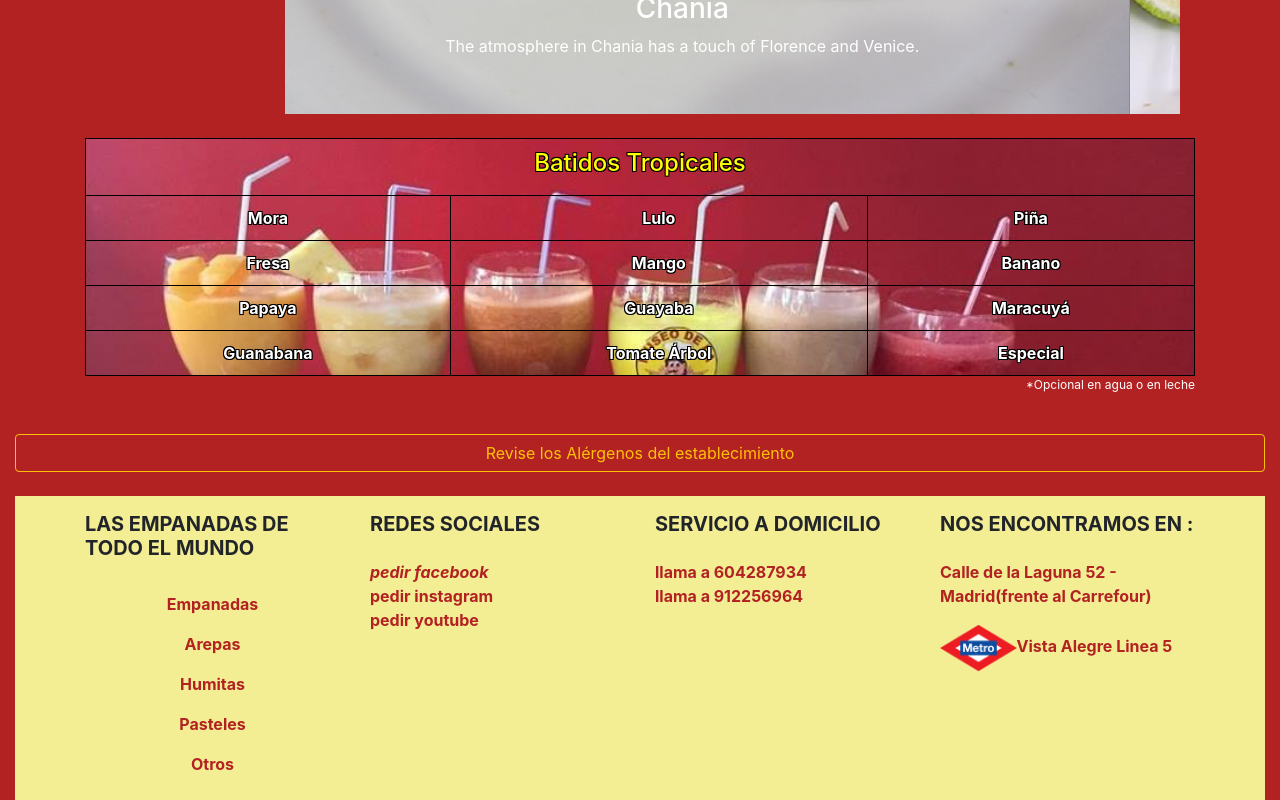
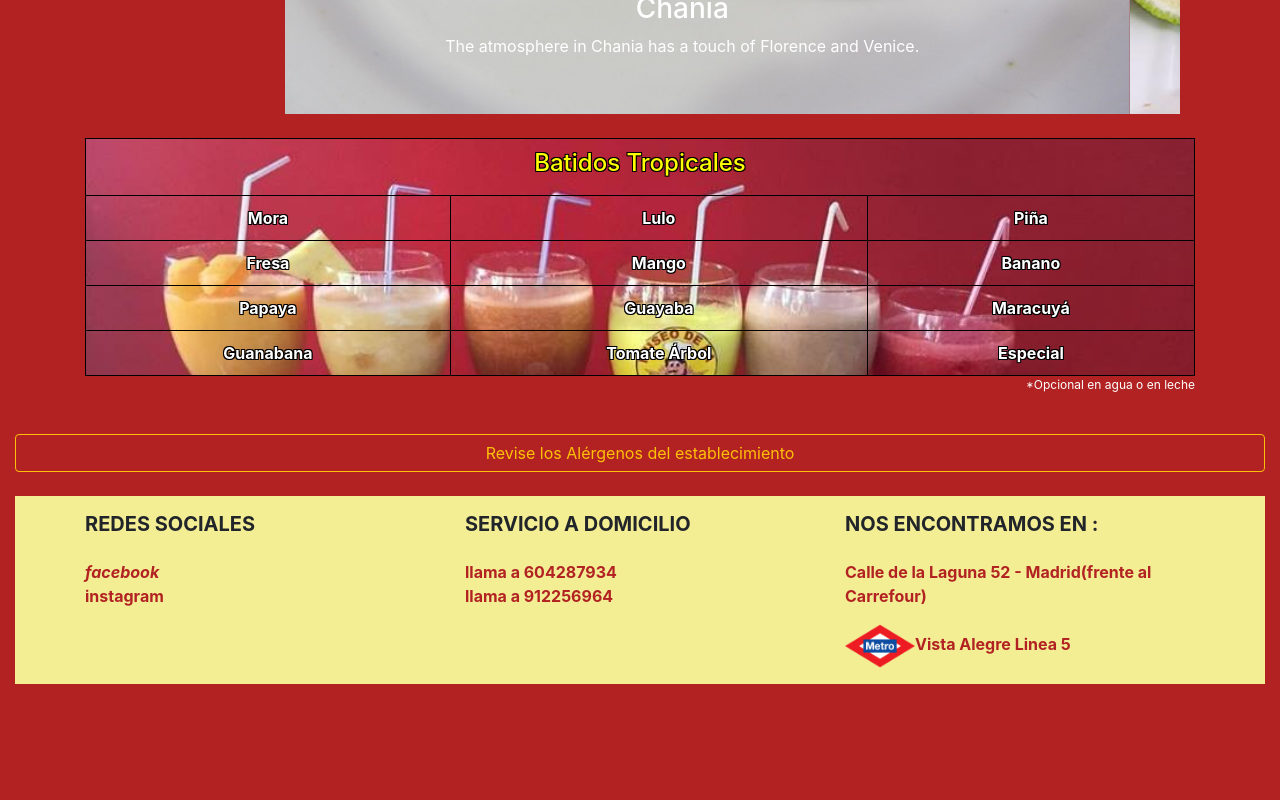
Before and after one commit to PepeAndVit/empanadas2, an Angular app: page /#/empanadas/empanadas-mundo in a window 1280 px wide. Shown: the part 700-1500 px from the top of the page. After the commit the page ends 1384 px from the top, so only its background shows below. Built offline with nearby package versions, Linux system fonts and the light colour scheme.

Commit message:
cambio footer
cambio footer

```diff
--- a/src/app/empanadas/empanadas-mundo.component.ts
+++ b/src/app/empanadas/empanadas-mundo.component.ts
@@ -22,21 +22,21 @@ import { Component, OnInit } from '@angular/core';
       </div>
     </div>
     <div class="carousel-item">
-      <img class="d-block w-100" src="../../assets/img/img-empanadas/EMPANADAS 222.JPG" alt="Third slide">
+      <img class="d-block w-100" src="../../assets/img/img-empanadas/EMPANADAS 222.jpg" alt="Third slide">
       <div class="carousel-caption">
         <h3>Chania</h3>
         <p>The atmosphere in Chania has a touch of Florence and Venice.</p>
       </div>
     </div>
     <div class="carousel-item">
-      <img class="d-block w-100" src="../../assets/img/img-empanadas/IMG_4098.jpg" alt="Second slide">
+      <img class="d-block w-100" src="../../assets/img/img-empanadas/IMG_4098.JPG" alt="Second slide">
       <div class="carousel-caption">
         <h3>Chania</h3>
         <p>The atmosphere in Chania has a touch of Florence and Venice.</p>
       </div>
     </div>
     <div class="carousel-item">
-      <img class="d-block w-100" src="../../assets/img/img-empanadas/IMG_4103.jpg" alt="Third slide">
+      <img class="d-block w-100" src="../../assets/img/img-empanadas/IMG_4103.JPG" alt="Third slide">
       <div class="carousel-caption">
         <h3>Chania</h3>
         <p>The atmosphere in Chania has a touch of Florence and Venice.</p>
--- a/src/app/footer/footer.component.css
+++ b/src/app/footer/footer.component.css
@@ -16,5 +16,5 @@ a {
 }
 
 img {
-    width: 30%;
+    width: 20%;
 }
--- a/src/app/footer/footer.component.html
+++ b/src/app/footer/footer.component.html
@@ -7,49 +7,22 @@
         <div class="row">
 
             <!-- Grid column -->
-            <div class="col-md-3 mx-auto">
-
-                <!-- Links -->
-                <h5 class="font-weight-bold text-uppercase mt-3 mb-4">LAS EMPANADAS DE TODO EL MUNDO</h5>
-
-                <ul class="list-unstyled">
-                    <li class="nav-item active">
-                        <a class="nav-link" [routerLink]="['empanadas']">Empanadas</a>
-                    </li>
-                    <li class="nav-item">
-                        <a class="nav-link" [routerLink]="['arepas']">Arepas</a>
-                    </li>
-                    <li class="nav-item">
-                        <a class="nav-link" [routerLink]="['humitas']">Humitas</a>
-                    </li>
-                    <li class="nav-item">
-                        <a class="nav-link" [routerLink]="['pasteles']">Pasteles</a>
-                    </li>
-                    <li class="nav-item">
-                        <a class="nav-link" [routerLink]="['otros']">Otros</a>
-                    </li>
-                </ul>
-
-            </div>
             <!-- Grid column -->
 
-            <hr class="clearfix w-100 d-md-none">
+
 
             <!-- Grid column -->
-            <div class="col-md-3 mx-auto">
+            <div class="col-md-4 mx-auto">
 
                 <!-- Links -->
                 <h5 class="font-weight-bold text-uppercase mt-3 mb-4">REDES SOCIALES</h5>
 
                 <ul class="list-unstyled">
                     <li>
-                        <a href="#!"> <i class="fa fa-facebook" aria-hidden="true">pedir facebook</i></a>
+                        <a href="https://www.facebook.com/museoempanada/"> <i class="fa fa-facebook" aria-hidden="true">facebook</i></a>
                     </li>
                     <li>
-                        <a href="#!">pedir instagram<i class="fa fa-instagram" aria-hidden="true"></i></a>
-                    </li>
-                    <li>
-                        <a href="#!">pedir youtube<i class="fa fa-youtube" aria-hidden="true"></i></a>
+                        <a href="https://instagram.com/museo_de_la_empanada?igshid=1h9mm77n54hlj">instagram<i class="fa fa-instagram" aria-hidden="true"></i></a>
                     </li>
 
                 </ul>
@@ -60,7 +33,7 @@
             <hr class="clearfix w-100 d-md-none">
 
             <!-- Grid column -->
-            <div class="col-md-3 mx-auto">
+            <div class="col-md-4 mx-auto">
 
                 <!-- Links -->
                 <h5 class="font-weight-bold text-uppercase mt-3 mb-4">SERVICIO A DOMICILIO</h5>
@@ -82,7 +55,7 @@
             <hr class="clearfix w-100 d-md-none">
 
             <!-- Grid column -->
-            <div class="col-md-3 mx-auto">
+            <div class="col-md-4 mx-auto">
 
                 <!-- Links -->
                 <h5 class="font-weight-bold text-uppercase mt-3 mb-4">NOS ENCONTRAMOS EN :</h5>
```
